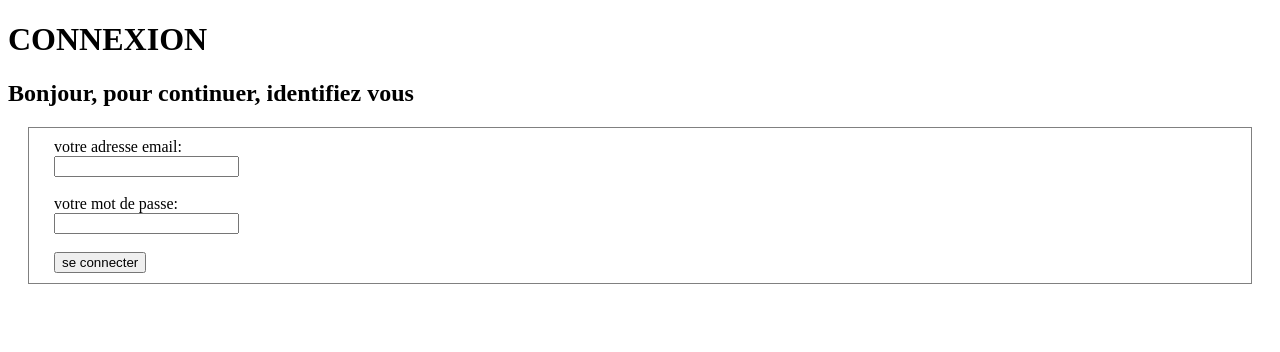
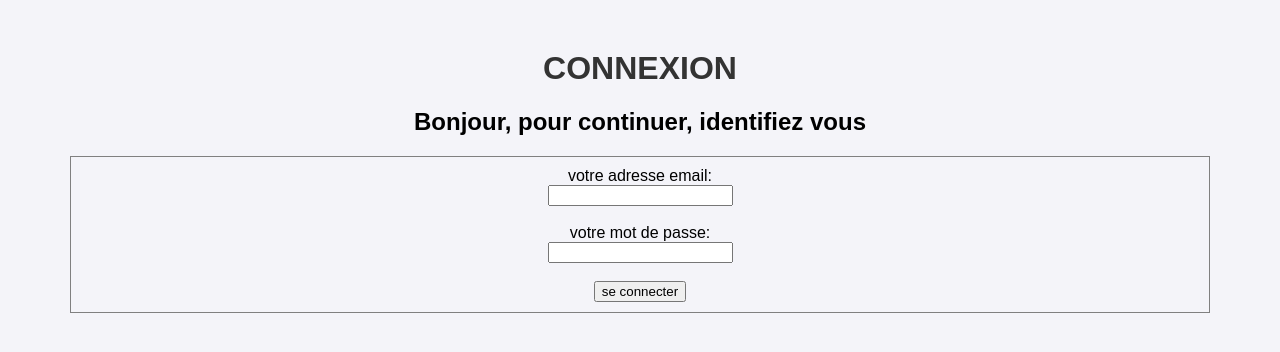
Before and after one commit to greenleendeen/projet_pannel_1er_exercice_ab, a PHP site: page / in a window 1280 px wide. Shown: the top 352 px of the page. Run offline with PHP 8.4, Linux system fonts and the light colour scheme.

Commit message:
Résolution des conflits1

```diff
--- a/css/style.css
+++ b/css/style.css
@@ -1,4 +1,21 @@
+body {
+    font-family: Arial, sans-serif;
+    text-align: center;
+    margin: 50px;
+    background-color: #f4f4f9;
+}
 
+h1 {
+    color: #333;
+}
+
+p {
+    color: #666;
+}
+
+a:hover {
+    color: #005bb5;
+}
 .affiche {
     margin: 20px;
     padding: 10px 25px ;
@@ -11,13 +28,7 @@
     color: black;
 
 }
-/*
-a {
-    font-size: 1rem;
-    text-decoration: none;
-    color: black;
-}
-*/
+
 
 h3 {
     color: blue;
--- a/index.html
+++ b/index.html
@@ -9,6 +9,6 @@
 <body>
     <h1>Bienvenue sur mon projet PHP</h1>
     <p>Ceci est une page statique d'accueil pour mon projet PHP hébergé sur GitHub.</p>
-    <p><a href="https://github.com/greenleendeen/projet_pannel_1er_exercice_ab.git">Voir le code source sur GitHub</a></p>
+    <p><a href="https://github.com/greenleendeen/projet_pannel_1er_exercice_ab">Voir le code source sur GitHub</a></p>
 </body>
 </html>
```
